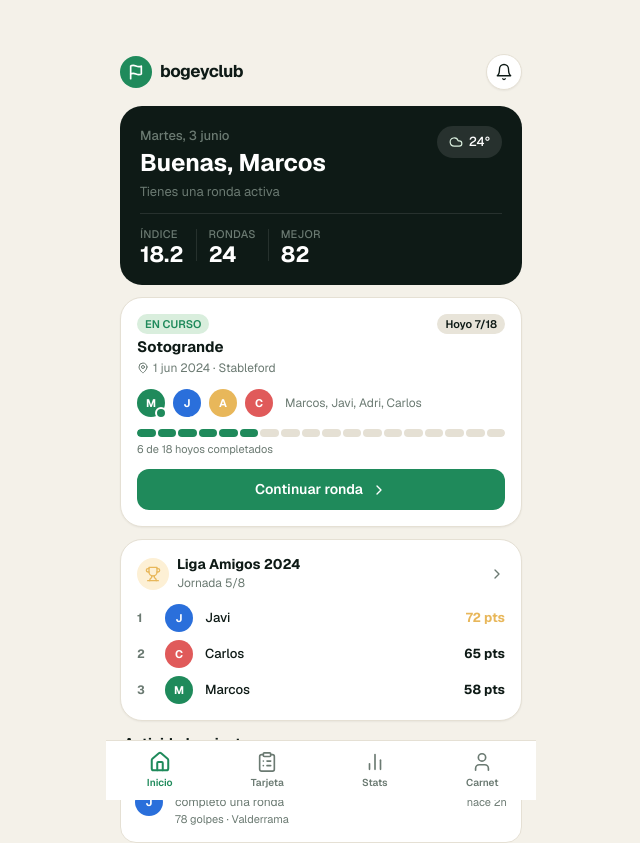
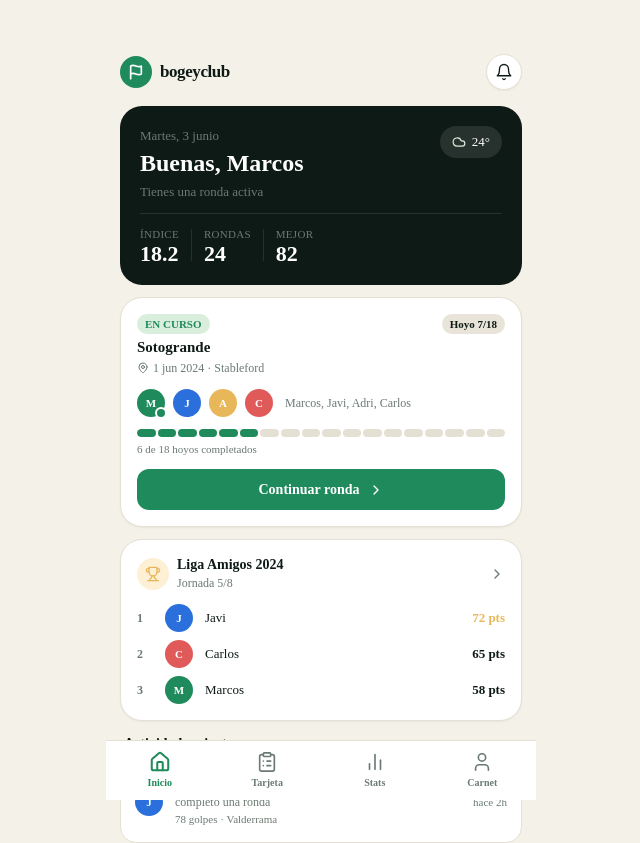
Before and after one commit to abosch19/bogey-club, a Next.js app: page / in a window 1280 px wide. Shown: the top 843 px of the page, without its empty margins (319-959 px from the left). Built offline with nearby package versions, Linux system fonts and the light colour scheme.

Commit message:
fix: use geist package for fonts instead of next/font/google

```diff
--- a/package.json
+++ b/package.json
@@ -10,6 +10,7 @@
   },
   "dependencies": {
     "next": "14.2.5",
+    "geist": "^1.3.0",
     "react": "^18",
     "react-dom": "^18",
     "lucide-react": "^0.400.0",
--- a/src/app/layout.tsx
+++ b/src/app/layout.tsx
@@ -1,18 +1,8 @@
 import type { Metadata, Viewport } from 'next'
-import { Geist, Geist_Mono } from 'next/font/google'
+import { GeistSans } from 'geist/font/sans'
+import { GeistMono } from 'geist/font/mono'
 import './globals.css'
 
-const geist = Geist({
-  variable: '--font-geist',
-  subsets: ['latin'],
-  weight: ['400', '500', '600', '700', '800'],
-})
-
-const geistMono = Geist_Mono({
-  variable: '--font-geist-mono',
-  subsets: ['latin'],
-  weight: ['400', '700'],
-})
 
 export const metadata: Metadata = {
   title: 'Bogey Club',
@@ -34,7 +24,7 @@ export default function RootLayout({
 }) {
   return (
     <html lang="es">
-      <body className={`${geist.variable} ${geistMono.variable} font-sans antialiased`}>
+      <body className={`${GeistSans.variable} ${GeistMono.variable} font-sans antialiased`}>
         <div className="mx-auto max-w-[430px] min-h-screen relative">
           {children}
         </div>
```
